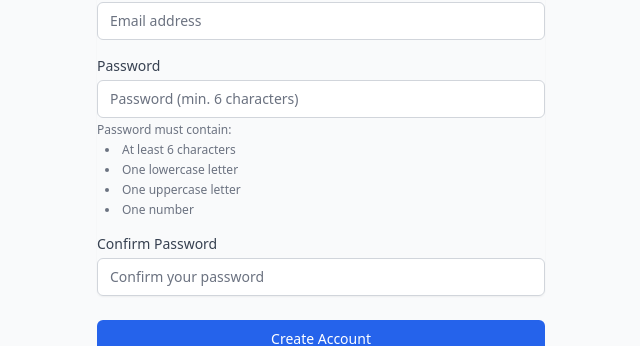
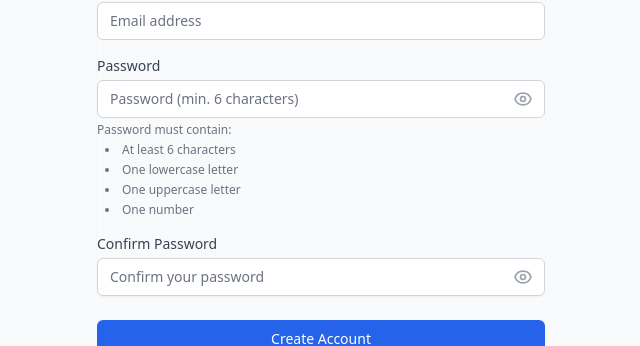
Before and after one commit to ajogious/mini-wallet-frontend, a React (Vite) app: page /register in a window 1280 px wide. Shown: the part 268-614 px from the top of the page, without its empty margins (319-959 px from the left). Built offline with nearby package versions, Linux system fonts and the light colour scheme; no server answers.

Commit message:
pin routed updated for new users pin, dashboard, regiester and login UI updated

```diff
--- a/src/pages/Login.jsx
+++ b/src/pages/Login.jsx
@@ -11,6 +11,7 @@ const Login = () => {
   });
   const [errors, setErrors] = useState({});
   const [loading, setLoading] = useState(false);
+  const [showPassword, setShowPassword] = useState(false);
 
   const { login } = useAuth();
   const { addToast } = useToast();
@@ -29,6 +30,10 @@ const Login = () => {
         [name]: "",
       });
     }
+  };
+
+  const togglePasswordVisibility = () => {
+    setShowPassword(!showPassword);
   };
 
   const validateForm = () => {
@@ -87,7 +92,7 @@ const Login = () => {
           </p>
         </div>
         <form className="mt-8 space-y-6" onSubmit={handleSubmit}>
-          <div className="rounded-md shadow-sm -space-y-px">
+          <div className="rounded-md shadow-sm space-y-4">
             <div>
               <label
                 htmlFor="email"
@@ -101,9 +106,9 @@ const Login = () => {
                 type="email"
                 autoComplete="email"
                 required
-                className={`appearance-none rounded-none relative block w-full px-3 py-2 border placeholder-gray-500 text-gray-900 rounded-t-md focus:outline-none focus:ring-blue-500 focus:border-blue-500 focus:z-10 sm:text-sm ${
+                className={`appearance-none relative block w-full px-3 py-2 border placeholder-gray-500 text-gray-900 rounded-md focus:outline-none focus:ring-blue-500 focus:border-blue-500 sm:text-sm ${
                   errors.email ? "border-red-300" : "border-gray-300"
-                }`}
+                } disabled:opacity-50`}
                 placeholder="Email address"
                 value={formData.email}
                 onChange={handleChange}
@@ -116,24 +121,68 @@ const Login = () => {
             <div>
               <label
                 htmlFor="password"
-                className="block text-sm font-medium text-gray-700 mb-1 mt-3"
+                className="block text-sm font-medium text-gray-700 mb-1"
               >
                 Password
               </label>
+              <div className="relative">
                 <input
                   id="password"
                   name="password"
-                type="password"
+                  type={showPassword ? "text" : "password"}
                   autoComplete="current-password"
                   required
-                className={`appearance-none rounded-none relative block w-full px-3 py-2 border placeholder-gray-500 text-gray-900 rounded-b-md focus:outline-none focus:ring-blue-500 focus:border-blue-500 focus:z-10 sm:text-sm ${
+                  className={`appearance-none relative block w-full px-3 py-2 border placeholder-gray-500 text-gray-900 rounded-md focus:outline-none focus:ring-blue-500 focus:border-blue-500 sm:text-sm ${
                     errors.password ? "border-red-300" : "border-gray-300"
-                }`}
+                  } disabled:opacity-50 pr-10`}
                   placeholder="Password"
                   value={formData.password}
                   onChange={handleChange}
                   disabled={loading}
                 />
+                <button
+                  type="button"
+                  className="absolute inset-y-0 right-0 pr-3 flex items-center"
+                  onClick={togglePasswordVisibility}
+                  disabled={loading}
+                >
+                  {showPassword ? (
+                    <svg
+                      className="h-5 w-5 text-gray-400"
+                      fill="none"
+                      viewBox="0 0 24 24"
+                      stroke="currentColor"
+                    >
+                      <path
+                        strokeLinecap="round"
+                        strokeLinejoin="round"
+                        strokeWidth={2}
+                        d="M13.875 18.825A10.05 10.05 0 0112 19c-4.478 0-8.268-2.943-9.543-7a9.97 9.97 0 011.563-3.029m5.858.908a3 3 0 114.243 4.243M9.878 9.878l4.242 4.242M9.88 9.88l-3.29-3.29m7.532 7.532l3.29 3.29M3 3l3.59 3.59m0 0A9.953 9.953 0 0112 5c4.478 0 8.268 2.943 9.543 7a10.025 10.025 0 01-4.132 5.411m0 0L21 21"
+                      />
+                    </svg>
+                  ) : (
+                    <svg
+                      className="h-5 w-5 text-gray-400"
+                      fill="none"
+                      viewBox="0 0 24 24"
+                      stroke="currentColor"
+                    >
+                      <path
+                        strokeLinecap="round"
+                        strokeLinejoin="round"
+                        strokeWidth={2}
+                        d="M15 12a3 3 0 11-6 0 3 3 0 016 0z"
+                      />
+                      <path
+                        strokeLinecap="round"
+                        strokeLinejoin="round"
+                        strokeWidth={2}
+                        d="M2.458 12C3.732 7.943 7.523 5 12 5c4.478 0 8.268 2.943 9.542 7-1.274 4.057-5.064 7-9.542 7-4.477 0-8.268-2.943-9.542-7z"
+                      />
+                    </svg>
+                  )}
+                </button>
+              </div>
               {errors.password && (
                 <p className="mt-1 text-sm text-red-600">{errors.password}</p>
               )}
@@ -144,7 +193,7 @@ const Login = () => {
             <button
               type="submit"
               disabled={loading}
-              className="group relative w-full flex justify-center py-2 px-4 border border-transparent text-sm font-medium rounded-md text-white bg-blue-600 hover:bg-blue-700 focus:outline-none focus:ring-2 focus:ring-offset-2 focus:ring-blue-500 disabled:opacity-50"
+              className="group relative w-full flex justify-center items-center py-2 px-4 border border-transparent text-sm font-medium rounded-md text-white bg-blue-600 hover:bg-blue-700 focus:outline-none focus:ring-2 focus:ring-offset-2 focus:ring-blue-500 disabled:opacity-50"
             >
               {loading ? (
                 <>
--- a/src/pages/Register.jsx
+++ b/src/pages/Register.jsx
@@ -14,6 +14,8 @@ const Register = () => {
   });
   const [errors, setErrors] = useState({});
   const [loading, setLoading] = useState(false);
+  const [showPassword, setShowPassword] = useState(false);
+  const [showConfirmPassword, setShowConfirmPassword] = useState(false);
 
   const { login } = useAuth();
   const { addToast } = useToast();
@@ -33,6 +35,14 @@ const Register = () => {
         [name]: "",
       });
     }
+  };
+
+  const togglePasswordVisibility = () => {
+    setShowPassword(!showPassword);
+  };
+
+  const toggleConfirmPasswordVisibility = () => {
+    setShowConfirmPassword(!showConfirmPassword);
   };
 
   const validateForm = () => {
@@ -262,19 +272,63 @@ const Register = () => {
               >
                 Password
               </label>
+              <div className="relative">
                 <input
                   id="password"
                   name="password"
-                type="password"
+                  type={showPassword ? "text" : "password"}
                   autoComplete="new-password"
                   className={`appearance-none relative block w-full px-3 py-2 border placeholder-gray-500 text-gray-900 rounded-md focus:outline-none focus:ring-blue-500 focus:border-blue-500 sm:text-sm ${
                     errors.password ? "border-red-300" : "border-gray-300"
-                } disabled:opacity-50`}
+                  } disabled:opacity-50 pr-10`}
                   placeholder="Password (min. 6 characters)"
                   value={formData.password}
                   onChange={handleChange}
                   disabled={loading}
                 />
+                <button
+                  type="button"
+                  className="absolute inset-y-0 right-0 pr-3 flex items-center"
+                  onClick={togglePasswordVisibility}
+                  disabled={loading}
+                >
+                  {showPassword ? (
+                    <svg
+                      className="h-5 w-5 text-gray-400"
+                      fill="none"
+                      viewBox="0 0 24 24"
+                      stroke="currentColor"
+                    >
+                      <path
+                        strokeLinecap="round"
+                        strokeLinejoin="round"
+                        strokeWidth={2}
+                        d="M13.875 18.825A10.05 10.05 0 0112 19c-4.478 0-8.268-2.943-9.543-7a9.97 9.97 0 011.563-3.029m5.858.908a3 3 0 114.243 4.243M9.878 9.878l4.242 4.242M9.88 9.88l-3.29-3.29m7.532 7.532l3.29 3.29M3 3l3.59 3.59m0 0A9.953 9.953 0 0112 5c4.478 0 8.268 2.943 9.543 7a10.025 10.025 0 01-4.132 5.411m0 0L21 21"
+                      />
+                    </svg>
+                  ) : (
+                    <svg
+                      className="h-5 w-5 text-gray-400"
+                      fill="none"
+                      viewBox="0 0 24 24"
+                      stroke="currentColor"
+                    >
+                      <path
+                        strokeLinecap="round"
+                        strokeLinejoin="round"
+                        strokeWidth={2}
+                        d="M15 12a3 3 0 11-6 0 3 3 0 016 0z"
+                      />
+                      <path
+                        strokeLinecap="round"
+                        strokeLinejoin="round"
+                        strokeWidth={2}
+                        d="M2.458 12C3.732 7.943 7.523 5 12 5c4.478 0 8.268 2.943 9.542 7-1.274 4.057-5.064 7-9.542 7-4.477 0-8.268-2.943-9.542-7z"
+                      />
+                    </svg>
+                  )}
+                </button>
+              </div>
               {formData.password && (
                 <div className="mt-2">
                   <div className="flex items-center justify-between mb-1">
@@ -357,19 +411,65 @@ const Register = () => {
               >
                 Confirm Password
               </label>
+              <div className="relative">
                 <input
                   id="confirmPassword"
                   name="confirmPassword"
-                type="password"
+                  type={showConfirmPassword ? "text" : "password"}
                   autoComplete="new-password"
                   className={`appearance-none relative block w-full px-3 py-2 border placeholder-gray-500 text-gray-900 rounded-md focus:outline-none focus:ring-blue-500 focus:border-blue-500 sm:text-sm ${
-                  errors.confirmPassword ? "border-red-300" : "border-gray-300"
-                } disabled:opacity-50`}
+                    errors.confirmPassword
+                      ? "border-red-300"
+                      : "border-gray-300"
+                  } disabled:opacity-50 pr-10`}
                   placeholder="Confirm your password"
                   value={formData.confirmPassword}
                   onChange={handleChange}
                   disabled={loading}
                 />
+                <button
+                  type="button"
+                  className="absolute inset-y-0 right-0 pr-3 flex items-center"
+                  onClick={toggleConfirmPasswordVisibility}
+                  disabled={loading}
+                >
+                  {showConfirmPassword ? (
+                    <svg
+                      className="h-5 w-5 text-gray-400"
+                      fill="none"
+                      viewBox="0 0 24 24"
+                      stroke="currentColor"
+                    >
+                      <path
+                        strokeLinecap="round"
+                        strokeLinejoin="round"
+                        strokeWidth={2}
+                        d="M13.875 18.825A10.05 10.05 0 0112 19c-4.478 0-8.268-2.943-9.543-7a9.97 9.97 0 011.563-3.029m5.858.908a3 3 0 114.243 4.243M9.878 9.878l4.242 4.242M9.88 9.88l-3.29-3.29m7.532 7.532l3.29 3.29M3 3l3.59 3.59m0 0A9.953 9.953 0 0112 5c4.478 0 8.268 2.943 9.543 7a10.025 10.025 0 01-4.132 5.411m0 0L21 21"
+                      />
+                    </svg>
+                  ) : (
+                    <svg
+                      className="h-5 w-5 text-gray-400"
+                      fill="none"
+                      viewBox="0 0 24 24"
+                      stroke="currentColor"
+                    >
+                      <path
+                        strokeLinecap="round"
+                        strokeLinejoin="round"
+                        strokeWidth={2}
+                        d="M15 12a3 3 0 11-6 0 3 3 0 016 0z"
+                      />
+                      <path
+                        strokeLinecap="round"
+                        strokeLinejoin="round"
+                        strokeWidth={2}
+                        d="M2.458 12C3.732 7.943 7.523 5 12 5c4.478 0 8.268 2.943 9.542 7-1.274 4.057-5.064 7-9.542 7-4.477 0-8.268-2.943-9.542-7z"
+                      />
+                    </svg>
+                  )}
+                </button>
+              </div>
               {errors.confirmPassword && (
                 <p className="mt-1 text-sm text-red-600">
                   {errors.confirmPassword}
--- a/src/services/api.js
+++ b/src/services/api.js
@@ -1,7 +1,6 @@
 import axios from "axios";
 
 const API_BASE_URL = import.meta.env.VITE_API_BASE_URL;
-console.log(API_BASE_URL);
 
 const api = axios.create({
   baseURL: API_BASE_URL,
```
Also changed, not shown: src/components/TransferFunds.jsx (+32 -6 lines), src/pages/Dashboard.jsx (+54 -7 lines), src/services/pinService.js (+7 -0 lines), src/components/Navigation.jsx (added). Lines whose indentation alone changed are shown as unchanged.
